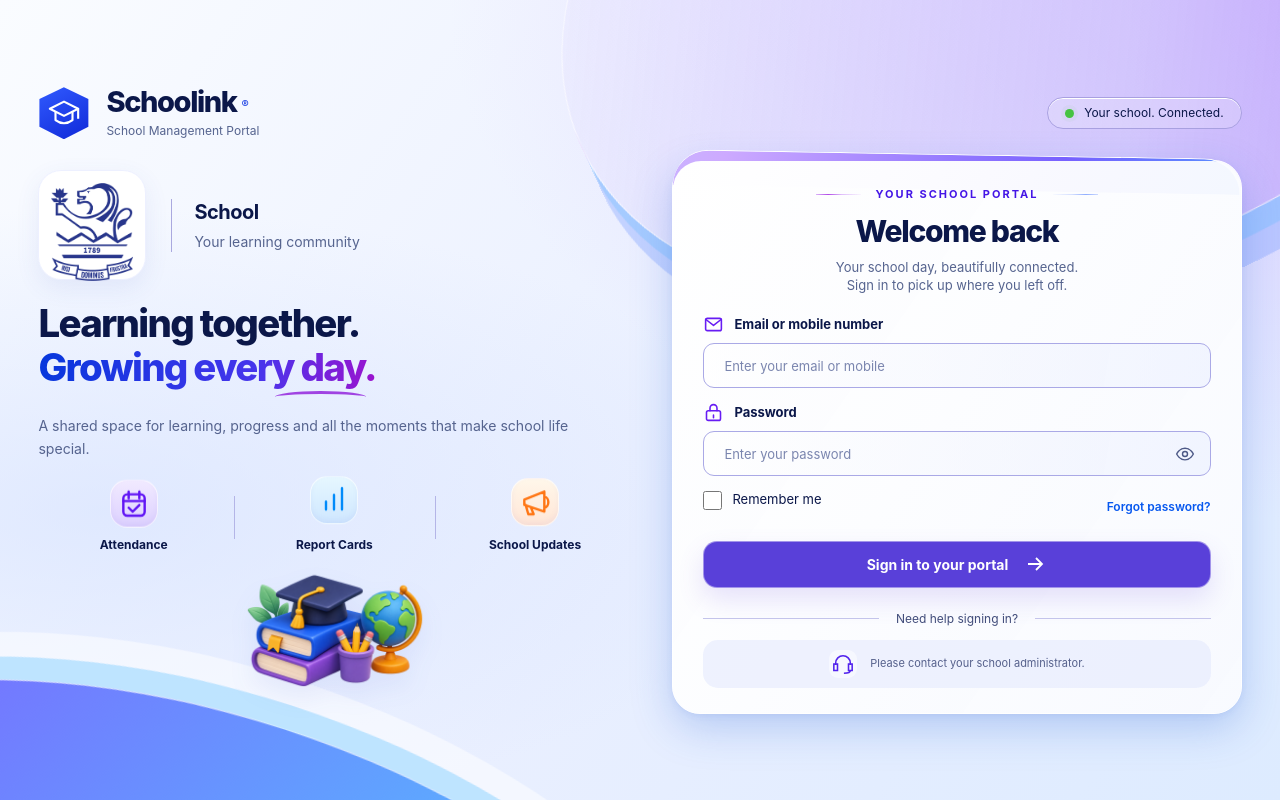
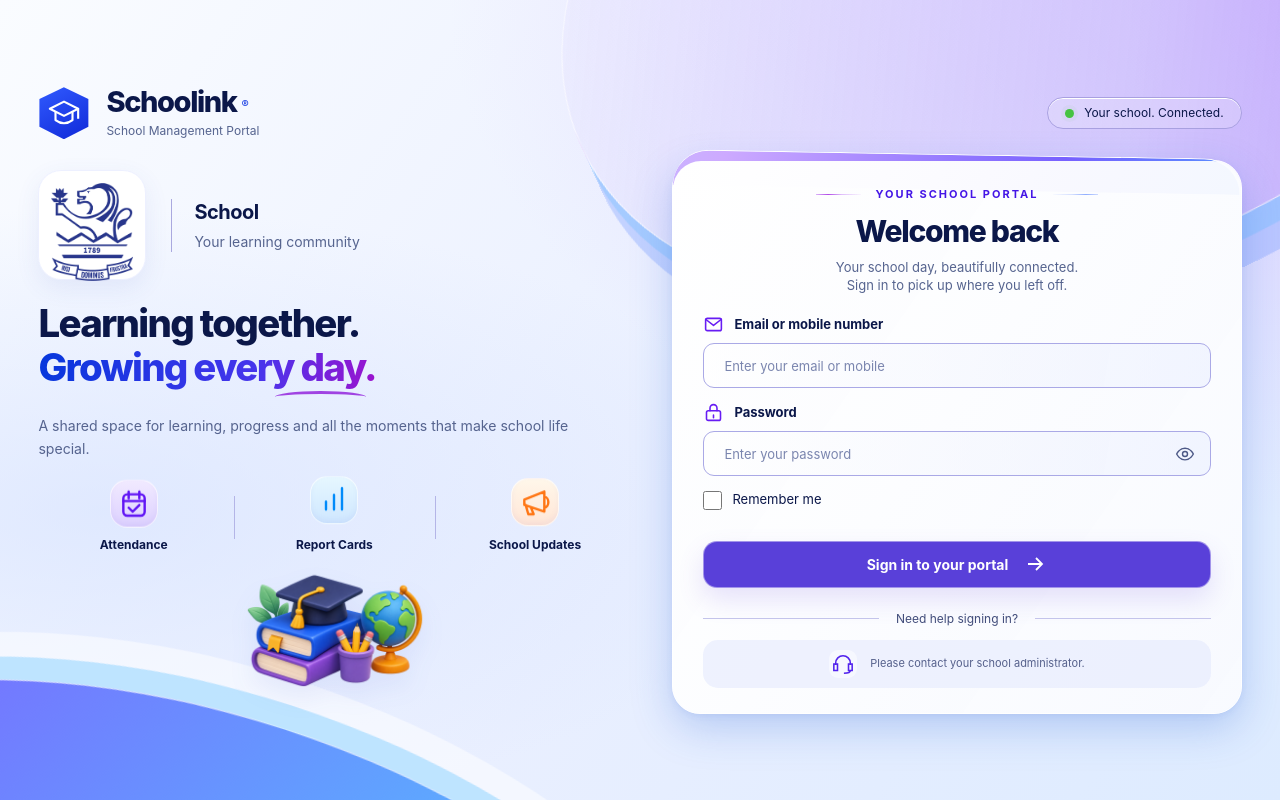
Before and after one commit to saha3112/schoolink, a Flask app: page /login in a window 1280 px wide. Run offline with Flask 3, Linux system fonts and the light colour scheme; data that the repository does not hold is empty.

Commit message:
Remove the forgot password link from the sign-in page

```diff
--- a/app/static/js/login.js
+++ b/app/static/js/login.js
@@ -20,11 +20,4 @@
       element.classList.add('reveal-pending'); observer.observe(element);
     });
   }
-  const forgot = document.querySelector('.forgot-password');
-  const guidance = document.querySelector('.reset-guidance');
-  forgot.addEventListener('click', () => {
-    const expanded = forgot.getAttribute('aria-expanded') !== 'true';
-    forgot.setAttribute('aria-expanded', String(expanded));
-    guidance.hidden = !expanded;
-  });
 })();
--- a/app/templates/login.html
+++ b/app/templates/login.html
@@ -37,10 +37,10 @@
           <label for="login-email"><span class="field-label"><svg viewBox="0 0 24 24"><rect x="3" y="5" width="18" height="14" rx="2"/><path d="m3 6 9 7 9-7"/></svg>Email or mobile number</span><input id="login-email" name="email" required autocomplete="username" placeholder="Enter your email or mobile" autocapitalize="none" spellcheck="false"></label>
           <label for="login-password"><span class="field-label"><svg viewBox="0 0 24 24"><rect x="4" y="10" width="16" height="11" rx="2"/><path d="M8 10V7a4 4 0 0 1 8 0v3m-4 5v3"/></svg>Password</span></label>
           <div class="password-field"><input id="login-password" type="password" name="password" required autocomplete="current-password" placeholder="Enter your password"><button class="password-toggle" type="button" aria-label="Show password" aria-pressed="false"><svg width="20" height="20" viewBox="0 0 24 24" fill="none" stroke="currentColor" stroke-width="1.7" aria-hidden="true"><path d="M2 12s3.5-7 10-7 10 7 10 7-3.5 7-10 7S2 12 2 12Z"/><circle cx="12" cy="12" r="3"/><path class="eye-slash" d="m3 3 18 18"/></svg></button></div>
-          <div class="login-options"><label class="remember-option"><input type="checkbox" name="remember" value="1">Remember me</label><button type="button" class="forgot-password" aria-expanded="false" aria-controls="password-help">Forgot password?</button></div>
+          <div class="login-options"><label class="remember-option"><input type="checkbox" name="remember" value="1">Remember me</label></div>
           <button class="login-submit" type="submit">Sign in to your portal <svg width="17" height="17" viewBox="0 0 24 24" fill="none" stroke="currentColor" stroke-width="1.8" aria-hidden="true"><path d="M5 12h14m-6-6 6 6-6 6"/></svg></button>
         </form>
-        <div class="login-help"><div class="help-title">Need help signing in?</div><p id="password-help"><svg viewBox="0 0 24 24" fill="none" stroke="currentColor" stroke-width="1.7" aria-hidden="true"><path d="M4 13v-2a8 8 0 0 1 16 0v2M4 12H2v7h4v-7H4Zm16 0h2v7h-4v-7h2Zm0 7c0 3-4 3-7 3"/></svg><span>Please contact your school administrator.</span></p><p class="reset-guidance" hidden>Ask your school administrator to reset your account password.</p></div>
+        <div class="login-help"><div class="help-title">Need help signing in?</div><p id="password-help"><svg viewBox="0 0 24 24" fill="none" stroke="currentColor" stroke-width="1.7" aria-hidden="true"><path d="M4 13v-2a8 8 0 0 1 16 0v2M4 12H2v7h4v-7H4Zm16 0h2v7h-4v-7h2Zm0 7c0 3-4 3-7 3"/></svg><span>Please contact your school administrator.</span></p></div>
       </section>
     </div>
 
```
